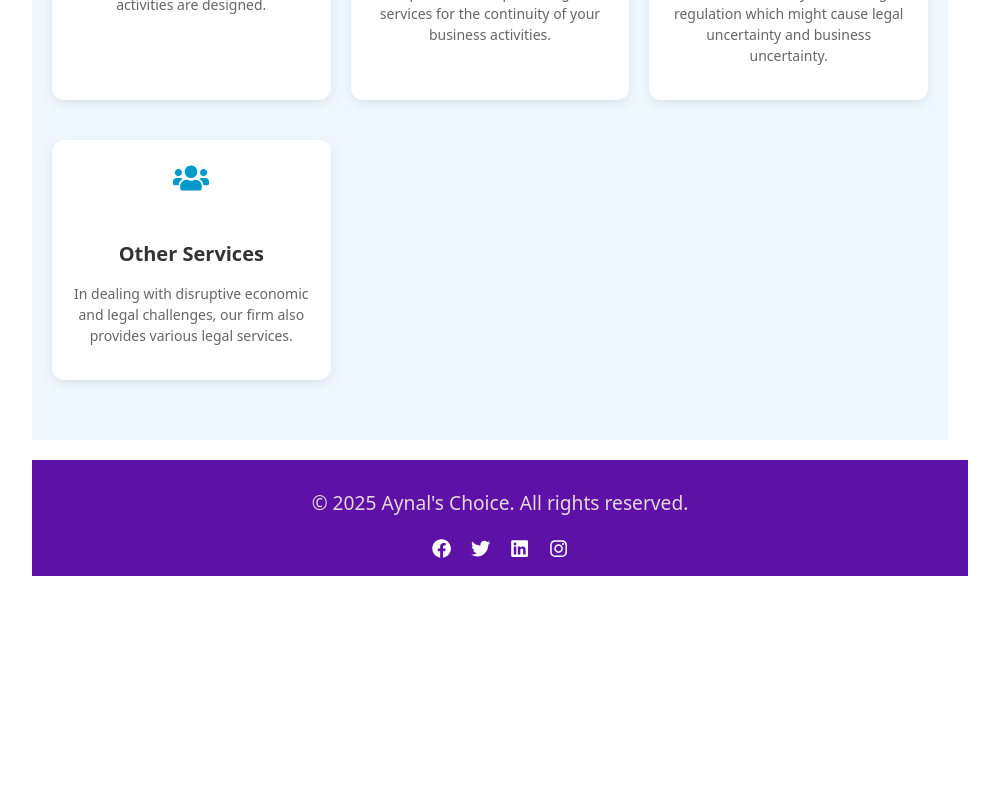
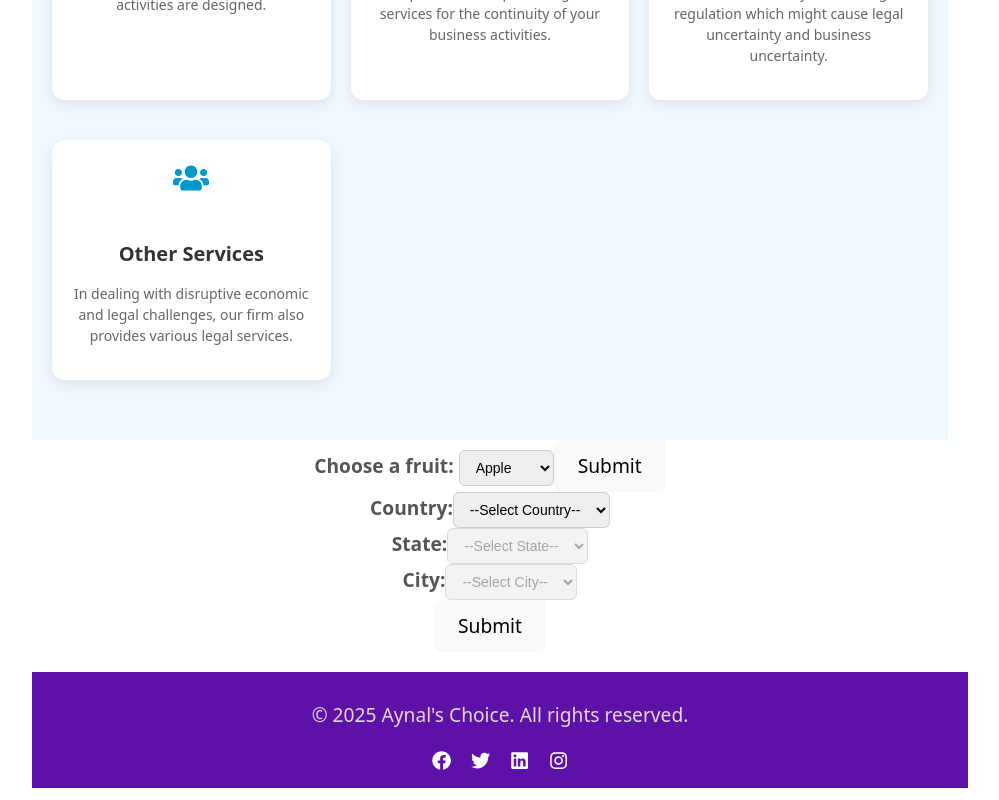
Before and after one commit to Aynal7411/react-project-1, a React app: page / in a window 1280 px wide. Shown: the part 1401-2201 px from the top of the page, without its empty margins (150-1149 px from the left). Before the commit the page ends 1989 px from the top, so only its background shows below. Built offline with nearby package versions, Linux system fonts and the light colour scheme; the HTML template or start-up script is replaced by a standard one.

Commit message:
drop menu added

```diff
--- a/src/App.jsx
+++ b/src/App.jsx
@@ -5,6 +5,8 @@ import Aynal from './components/Aynal';
 import Footer from './components/Footer';
 import Contact from "./components/Contact";
 import Services from './components/Services';
+import SelectExample from './components/Select';
+import DependentDropdown from'./components/Selectm';
 
 function App() {
 
@@ -16,6 +18,8 @@ function App() {
         <Aynal />
         <Contact />
         <Services />
+        <SelectExample />
+       <DependentDropdown />
         <Footer />
     </>
   )
--- /dev/null
+++ b/src/components/DependentDropdown.css
@@ -0,0 +1,60 @@
+/* Container */
+.dropdown-container {
+  max-width: 400px;
+  margin: 50px auto;
+  padding: 30px;
+  background-color: hwb(0 89% 7%);
+  border-radius: 12px;
+  box-shadow: 0px 4px 20px rgba(0,0,0,0.1);
+  font-family: 'Segoe UI', Tahoma, Geneva, Verdana, sans-serif;
+}
+
+h2 {
+  text-align: center;
+  margin-bottom: 20px;
+  color: #333;
+}
+
+/* Form Groups */
+.form-group {
+  display: flex;
+  flex-direction: column;
+  margin-bottom: 15px;
+}
+
+label {
+  margin-bottom: 5px;
+  font-weight: 600;
+  color: #555;
+}
+
+/* Select styling */
+select {
+  padding: 8px 12px;
+  border-radius: 6px;
+  border: 1px solid #ccc;
+  font-size: 14px;
+  outline: none;
+  transition: border 0.3s;
+}
+
+select:focus {
+  border-color: #4a90e2;
+}
+
+/* Button styling */
+.submit-btn {
+  width: 100%;
+  padding: 10px 0;
+  background-color: #4a90e2;
+  color: #fff;
+  border: none;
+  border-radius: 8px;
+  font-size: 16px;
+  cursor: pointer;
+  transition: background-color 0.3s;
+}
+
+.submit-btn:hover {
+  background-color: #357ab7;
+}
--- /dev/null
+++ b/src/components/Select.jsx
@@ -0,0 +1,31 @@
+import React, { useState } from "react";
+
+function SelectExample() {
+  const [fruit, setFruit] = useState("apple");
+
+  const handleChange = (event) => {
+    setFruit(event.target.value);
+  };
+
+  const handleSubmit = (event) => {
+    event.preventDefault();
+    alert("You selected: " + fruit);
+  };
+
+  return (
+    <form onSubmit={handleSubmit}>
+      <label>
+        Choose a fruit:{" "}
+        <select value={fruit} onChange={handleChange}>
+          <option value="apple">Apple</option>
+          <option value="mango">Mango</option>
+          <option value="banana">Banana</option>
+          <option value="orange">Orange</option>
+        </select>
+      </label>
+      <button type="submit">Submit</button>
+    </form>
+  );
+}
+
+export default SelectExample;
--- /dev/null
+++ b/src/components/Selectm.jsx
@@ -0,0 +1,97 @@
+import React, { useState } from "react";
+import "./DependentDropdown.css";
+const data = {
+  Bangladesh: {
+    Dhaka: ["Dhanmondi", "Gulshan", "Mirpur"],
+    Chattogram: ["Pahartali", "Agrabad", "Kotwali"],
+  },
+  India: {
+    WestBengal: ["Kolkata", "Howrah", "Siliguri"],
+    Maharashtra: ["Mumbai", "Pune", "Nagpur"],
+  },
+  USA: {
+    California: ["Los Angeles", "San Diego", "San Francisco"],
+    Texas: ["Houston", "Dallas", "Austin"],
+  },
+};
+
+function DependentDropdown() {
+  const [country, setCountry] = useState("");
+  const [state, setState] = useState("");
+  const [city, setCity] = useState("");
+
+  const handleSubmit = (e) => {
+    e.preventDefault();
+    alert(`Country: ${country}, State: ${state}, City: ${city}`);
+  };
+
+  return (
+    <form onSubmit={handleSubmit}>
+      {/* Country */}
+      <label>
+        Country:
+        <select
+          value={country}
+          onChange={(e) => {
+            setCountry(e.target.value);
+            setState("");
+            setCity("");
+          }}
+        >
+          <option value="">--Select Country--</option>
+          {Object.keys(data).map((c) => (
+            <option key={c} value={c}>
+              {c}
+            </option>
+          ))}
+        </select>
+      </label>
+      <br />
+
+      {/* State */}
+      <label>
+        State:
+        <select
+          value={state}
+          onChange={(e) => {
+            setState(e.target.value);
+            setCity("");
+          }}
+          disabled={!country}
+        >
+          <option value="">--Select State--</option>
+          {country &&
+            Object.keys(data[country]).map((s) => (
+              <option key={s} value={s}>
+                {s}
+              </option>
+            ))}
+        </select>
+      </label>
+      <br />
+
+      {/* City */}
+      <label>
+        City:
+        <select
+          value={city}
+          onChange={(e) => setCity(e.target.value)}
+          disabled={!state}
+        >
+          <option value="">--Select City--</option>
+          {state &&
+            data[country][state].map((city) => (
+              <option key={city} value={city}>
+                {city}
+              </option>
+            ))}
+        </select>
+      </label>
+      <br />
+
+      <button type="submit">Submit</button>
+    </form>
+  );
+}
+
+export default DependentDropdown;
```
